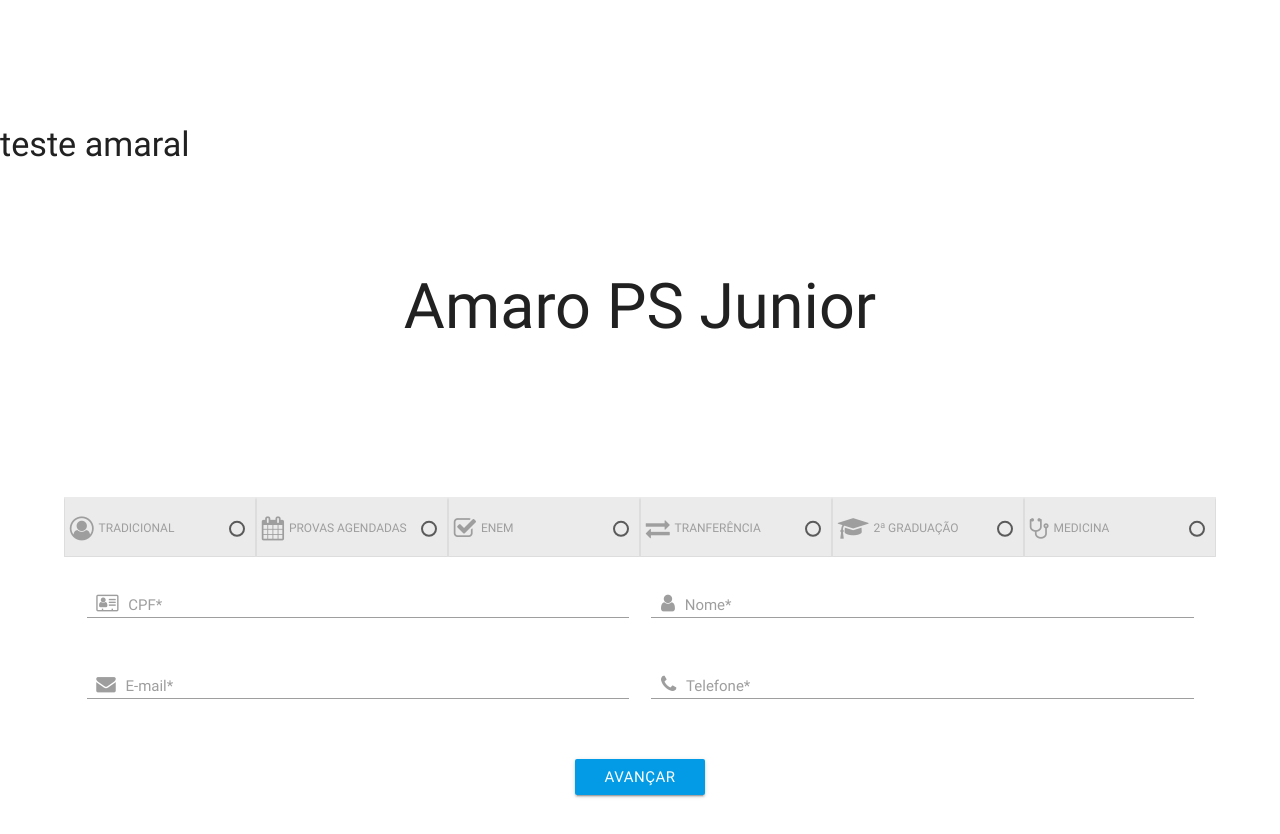
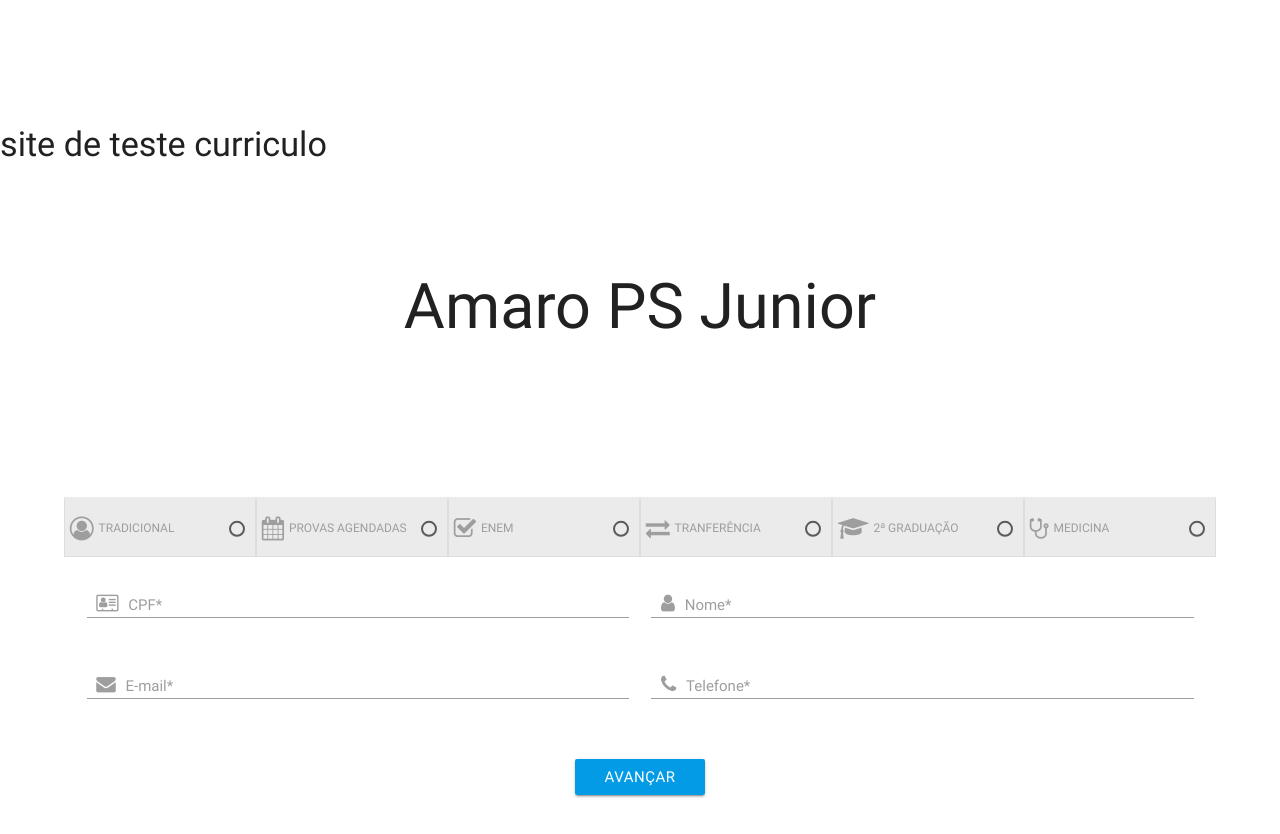
Before and after one commit to AmaroPSJunior/AmaroPSJunior.github.io, a plain HTML site: page index.html in a window 1280 px wide. Drawn offline with nearby package versions, Linux system fonts and the light colour scheme.

Commit message:
texto atualização

```diff
--- a/index.html
+++ b/index.html
@@ -20,7 +20,7 @@
         <div id="banner">
 
             <h1 class="title">Amaro PS Junior</h1>
-            <h4>teste amaral</h4>
+            <h4>site de teste curriculo</h4>
 
         </div>
         <div class="container col s12 container-radiobuttom" id="checkbuttom">
```
